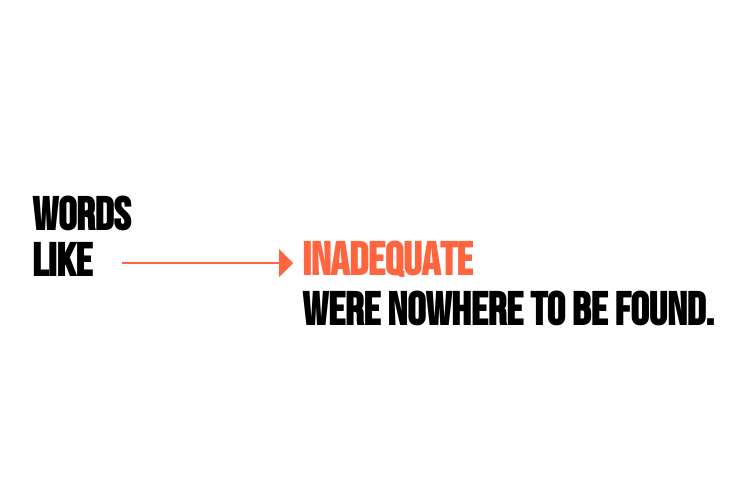
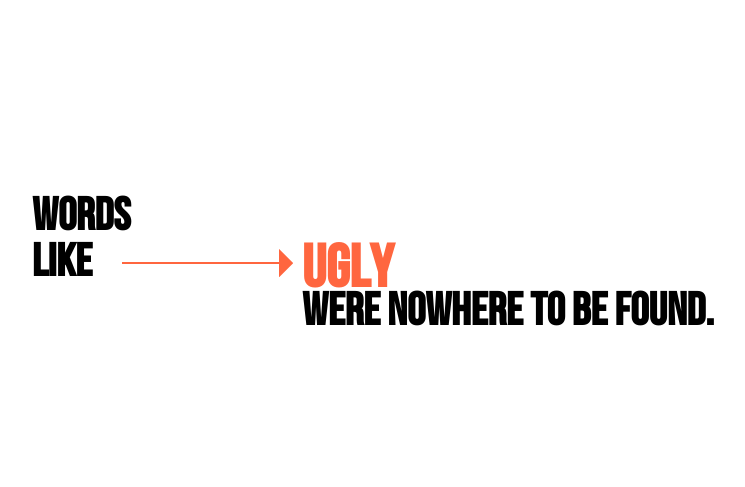
Before and after one commit to rockharbor/oc-easter-2011, a PHP site: page /scroll.html in a window 1280 px wide. Shown: the part 2073-2560 px from the top of the page, without its empty margins (168-913 px from the left). Run offline with PHP 8.4, Linux system fonts and the light colour scheme.

Commit message:
Adjusted timing, triggers and styles

```diff
--- a/css/styles.css
+++ b/css/styles.css
@@ -10,7 +10,7 @@ body, html {
 	text-align: center;
 	width: 900px;
 	margin: auto;
-	height: 12200px;
+	height: 13200px;
 }
 section {
 	display: block;
@@ -70,9 +70,12 @@ layouts
 #sec2art2 h1 {
 	margin-bottom: 30px;
 }
+#sec2art4 hgroup h1 {
+	font-size: 60px;
+}
 #sec2art4 hgroup {
-	left: 290px;
-	width: 300px;
+	left: 270px;
+	width: 400px;
 	position: absolute;
 }
 #sec2art9 {
@@ -107,6 +110,8 @@ flip lines
 }
 #sec1art4 hgroup h2 {
 	margin-bottom: 20px;
+	font-size: 60px;
+	line-height: 60px;
 }
 
 /*
--- a/js/timeline.js
+++ b/js/timeline.js
@@ -153,7 +153,7 @@
 				$('canvas', section)[0].height = img.height;
 
 				ctx.beginPath();
-				ctx.rect(0, img.height*percent + 1, img.width, 80);
+				ctx.rect(0, img.height*percent + 1, img.width, 120);
 				ctx.clip();
 				ctx.drawImage(img, 0, 0);
 			}
@@ -249,7 +249,7 @@
 
 			img.onload = function() {
 				var canvas = cycle.children('canvas');
-				var time = 5;
+				var time = 1;
 				var context = canvas[0].getContext('2d');
 				context.save();
 
@@ -276,13 +276,13 @@
 						context.restore();
 
 						amt += 1;
-						if (amt >= 180) {
+						if (amt >= 183) {
 							cycle.children('p').animate({
 								opacity: 0
 							},
 							function() {
 								cycle.children('p').css({marginTop: 0});
-								setTimeout(_rotate, 5000);
+								setTimeout(_rotate, 1000);
 							});
 							return;
 						}
--- a/scroll.html
+++ b/scroll.html
@@ -68,7 +68,7 @@
 					<article id="sec1art4">
 						<h1>Words<br/>like</h1>
 						<div class="background"><img src="img/arrow_one.png" height="28" width="171" /></div>
-						<hgroup data-scrolltrigger="flipLinesTrigger" data-triggerstart="1800" data-triggerend="2267">
+						<hgroup data-scrolltrigger="flipLinesTrigger" data-triggerstart="1700" data-triggerend="2000">
 							<h2 class="red">Failure</h2>
 							<h2 class="red">Inadequate</h2>
 							<h2 class="red">Ugly</h2>
@@ -90,15 +90,15 @@
 						<h1>And before you had time to find it again...</h1>
 					</article>
 					<article id="sec2art4">
-						<hgroup data-scrolltrigger="implodeTrigger" data-triggerstart="4100" data-triggerend="4400">
+						<hgroup data-scrolltrigger="implodeTrigger" data-triggerstart="4000" data-triggerend="4800">
 							<h1><span class="red">Life came at you</span></h1>
 						</hgroup>
-						<p style="top: 340px" data-scrolltrigger="fadeInOutTrigger" data-triggerstart="4700" data-triggerend="6200">A loved one died.</p>
-						<p style="top: 680px; right: 0;" data-scrolltrigger="fadeInOutTrigger" data-triggerstart="5000" data-triggerend="6200">Your parents split.</p>
-						<p style="top: 1020px" data-scrolltrigger="fadeInOutTrigger" data-triggerstart="5300" data-triggerend="6200">You lost a job.</p>
-						<p style="top: 1360px; right: 0;" data-scrolltrigger="fadeInOutTrigger" data-triggerstart="5600" data-triggerend="6200">You lost a house.</p>
+						<p style="top: 340px" data-scrolltrigger="fadeInOutTrigger" data-triggerstart="4500" data-triggerend="4800">A loved one died.</p>
+						<p style="top: 680px; right: 0;" data-scrolltrigger="fadeInOutTrigger" data-triggerstart="4800" data-triggerend="5200">Your parents split.</p>
+						<p style="top: 1020px" data-scrolltrigger="fadeInOutTrigger" data-triggerstart="5100" data-triggerend="5500">You lost a job.</p>
+						<p style="top: 1360px; right: 0;" data-scrolltrigger="fadeInOutTrigger" data-triggerstart="5400" data-triggerend="5900">You lost a house.</p>
 					</article>
-					<article id="sec2art9" data-scrolltrigger="viewportTrigger" data-triggerstart="5800" data-triggerend="7200">
+					<article id="sec2art9" data-scrolltrigger="viewportTrigger" data-triggerstart="6000" data-triggerend="7200">
 						<h1>Or perhaps you experienced something that has</h1>
 						<p class="red">no place in this world</p>
 						<canvas class="viewport"><img src="img/degression.png" height="720" width="309" alt="Abuse, Rape, Abandonment" /></canvas>
@@ -130,8 +130,8 @@
 				<section>
 					<article id="sec3art1">
 						<h1>What if there was a way to get it all back?</h1>
-						<p>Not just the feeling you had as a kid...</p>
-						<p>But what if there was a way to once again grab hold of what it means to truly live?</p>
+						<p class="white">Not just the feeling you had as a kid...</p>
+						<p class="white">But what if there was a way to once again grab hold of what it means to truly live?</p>
 					</article>
 					<article id="sec3art4">
 						<hgroup>
```
